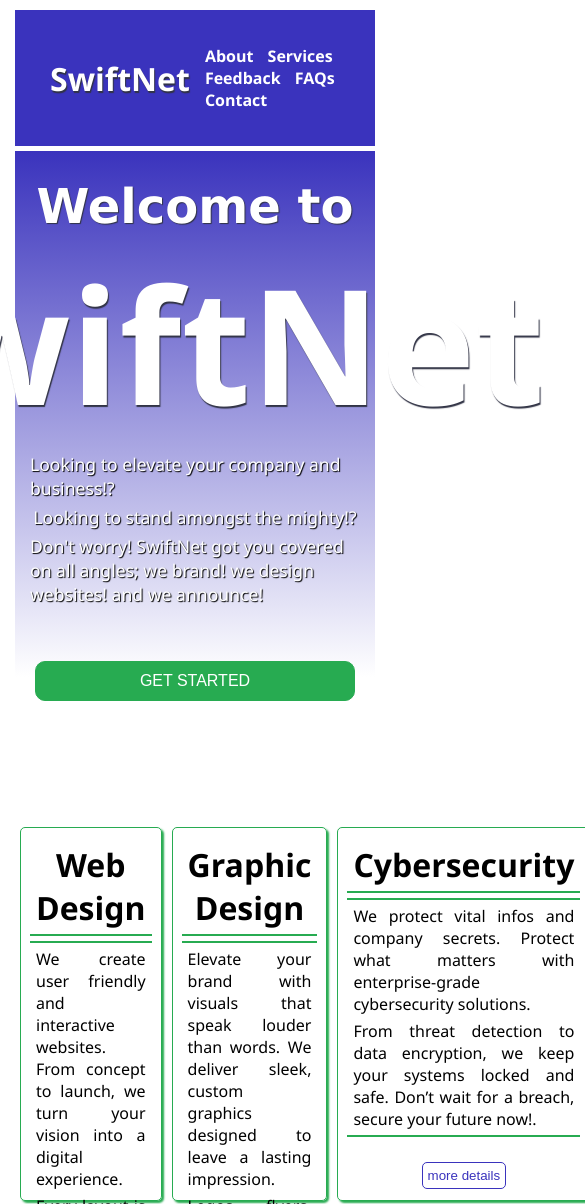
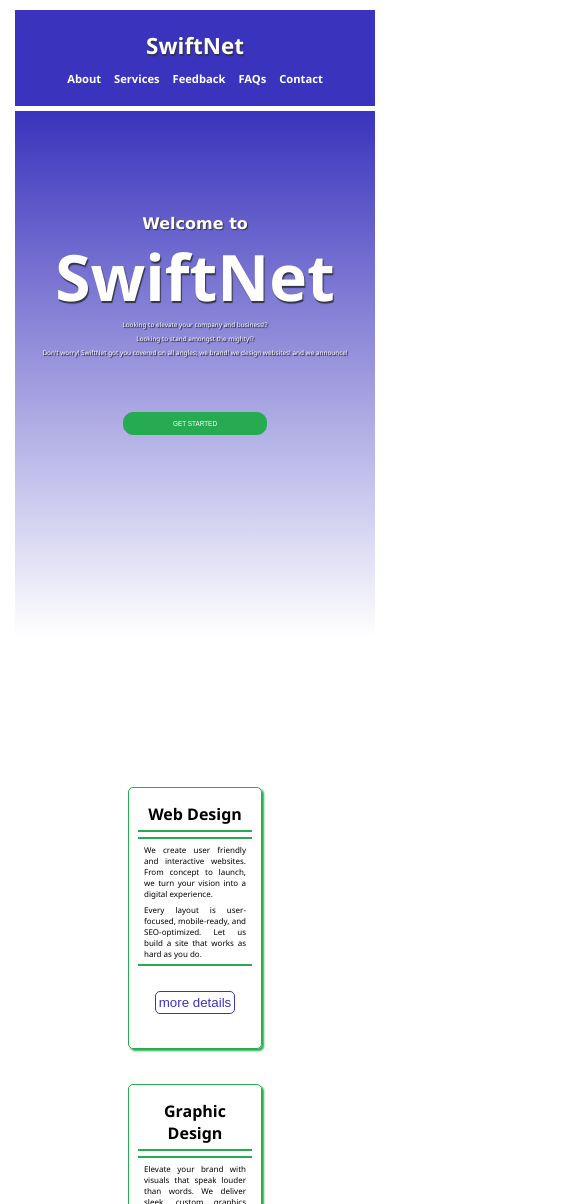
Before and after one commit to BambiReborn/SwiftNet-Task4, a plain HTML site: page index.html in a window 390 px wide. Shown: the top 1204 px of the page, 585 px wide, since content can reach past the window. Drawn offline with Linux system fonts and the light colour scheme.

Commit message:
responsiveness 2

```diff
--- a/style.css
+++ b/style.css
@@ -236,5 +236,94 @@ h3{
 
 /*for tablets*/
 @media (max-width: 856px) {
+    .hero{
+      display: flex;
+      flex-direction: column;
+      justify-content: center;
+      align-items: center;
+    }
+    h3{
+        font-size: 2em;
+    }
+    .h1-101{
+        font-size: 7em;
+    }
+    .intro{
+        font-size: 0.7em;
+    }
+    .cta-btn{
+        width: 13rem;
+        font-size: 0.6em;
+    }
+    .father, .mother{
+        display: flex;
+        flex-direction: row;
+        justify-content: space-evenly;
+        align-items: center;
+    }
+    .card-1, .card-2, .card-3, .card-4, .card-5, .card-6{
+        justify-items: center;
+        align-items: center;
+        text-align: justify;
+        font-size: 0.5em;
+        width: 14em;
+        height: 30em;
 
+    }
+    .card-btn{
+        padding: 3px;
+    }
+    .copyright{
+        display: flex;
+        justify-content: center;
+        align-items: center;
+        padding: 5px;
+        font-size: 0.8em;
+    }
 }
+
+/*for mobile*/
+@media (max-width: 415px){
+    header{
+        display: flex;
+        flex-direction: column;
+        justify-content: space-between;
+        align-items: center;
+        font-size: 0.7em;
+        padding: 15px;
+    }
+    .hero{
+        display: flex;
+        flex-direction: column;
+        justify-content: center;
+        align-items: center;
+    }
+    h3{
+        font-size: 1em;
+        margin-top: 0px;
+    }
+    .h1-101{
+        font-size: 4em;
+    }
+    .intro{
+        font-size: 0.4em;
+    }
+    .cta-btn{
+        padding: 7px;
+        width: 9rem;
+        font-size: 0.4em;
+    }
+    .father, .mother{
+        display: flex;
+        flex-direction: column;
+        justify-content: center;
+        align-items: center;
+    }
+    .copyright{
+        display: flex;
+        justify-content: center;
+        align-items: center;
+        padding: 3px;
+        font-size: 0.7em;
+    }
+}
```
